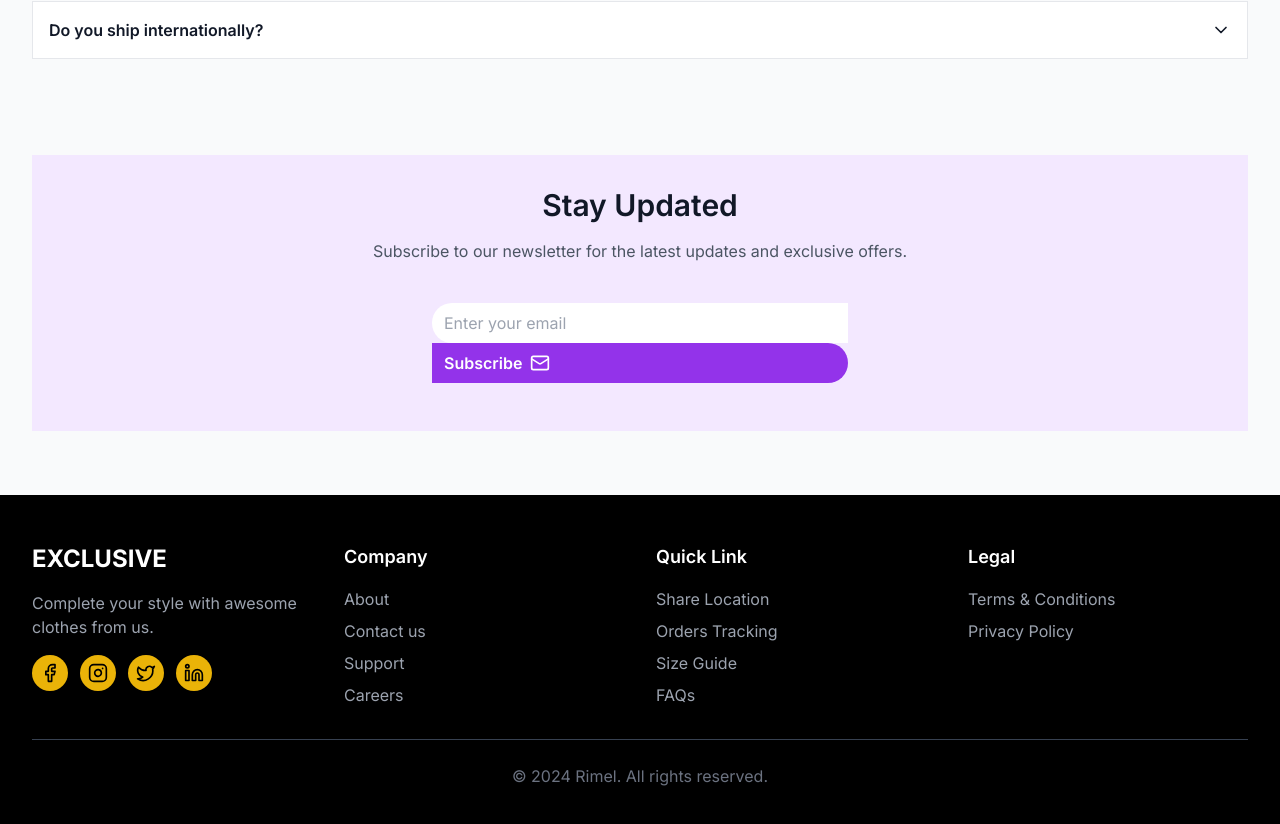
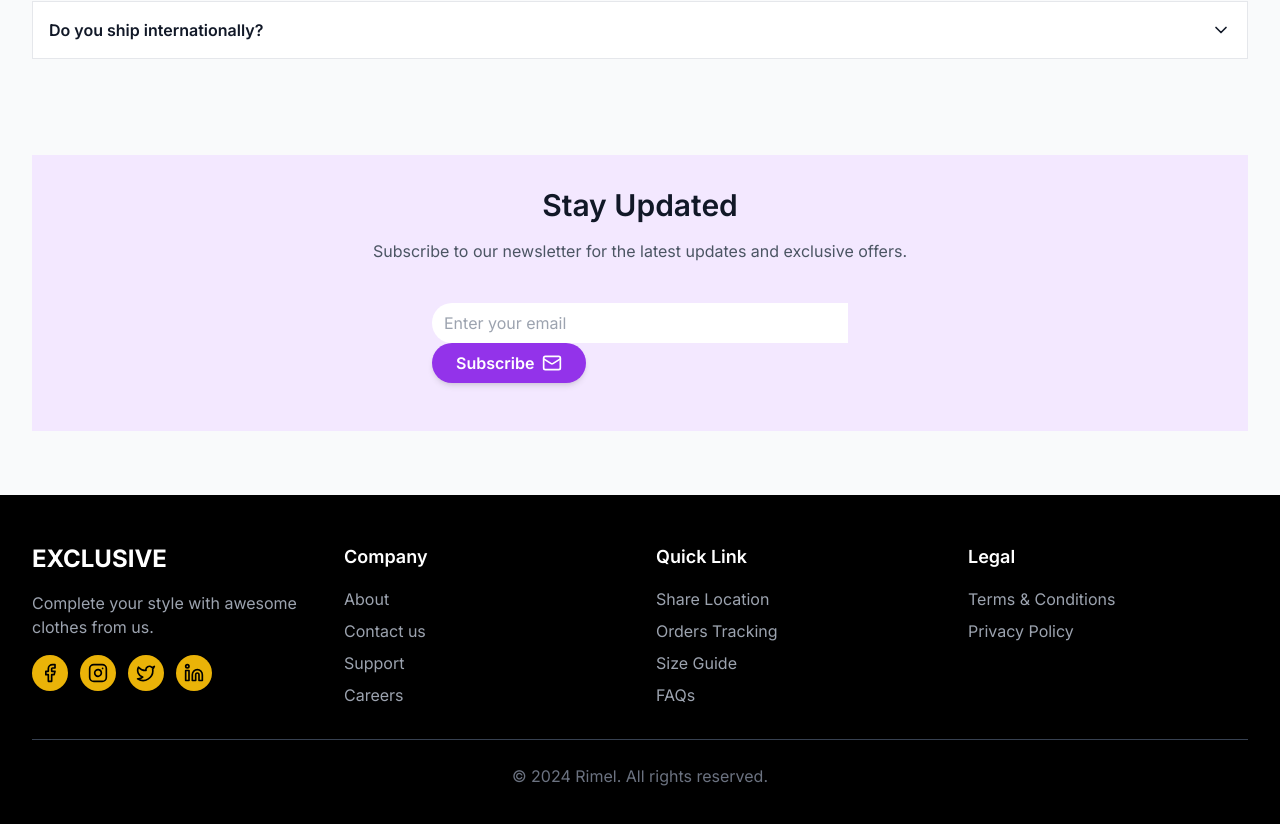
Before and after one commit to Tahasaif3/milestone-3-project, a Next.js app: page /about in a window 1280 px wide. Shown: the part 2925-3749 px from the top of the page. Built offline with nearby package versions, Linux system fonts and the light colour scheme.

Commit message:
Updated code

```diff
--- a/app/about/page.tsx
+++ b/app/about/page.tsx
@@ -247,11 +247,12 @@ function Newsletter() {
   <motion.button
   whileHover={{ scale: 1.05 }}
   whileTap={{ scale: 0.95 }}
-    className="bg-purple-600 text-white px-6 py-2 rounded-r-full font-semibold hover:bg-purple-700 transition-colors flex items-center sm:w-full sm:px-3"
+  className="bg-purple-600 text-white px-6 py-2 rounded-full font-semibold hover:bg-purple-700 transition-all duration-300 ease-in-out shadow-md hover:shadow-lg focus:outline-none focus:ring-2 focus:ring-purple-400 flex items-center justify-center"
 >
   Subscribe
   <Mail className="w-5 h-5 ml-2" />
 </motion.button>
+
 </form>
 
     </div>
```
Lines whose indentation alone changed are shown as unchanged.
